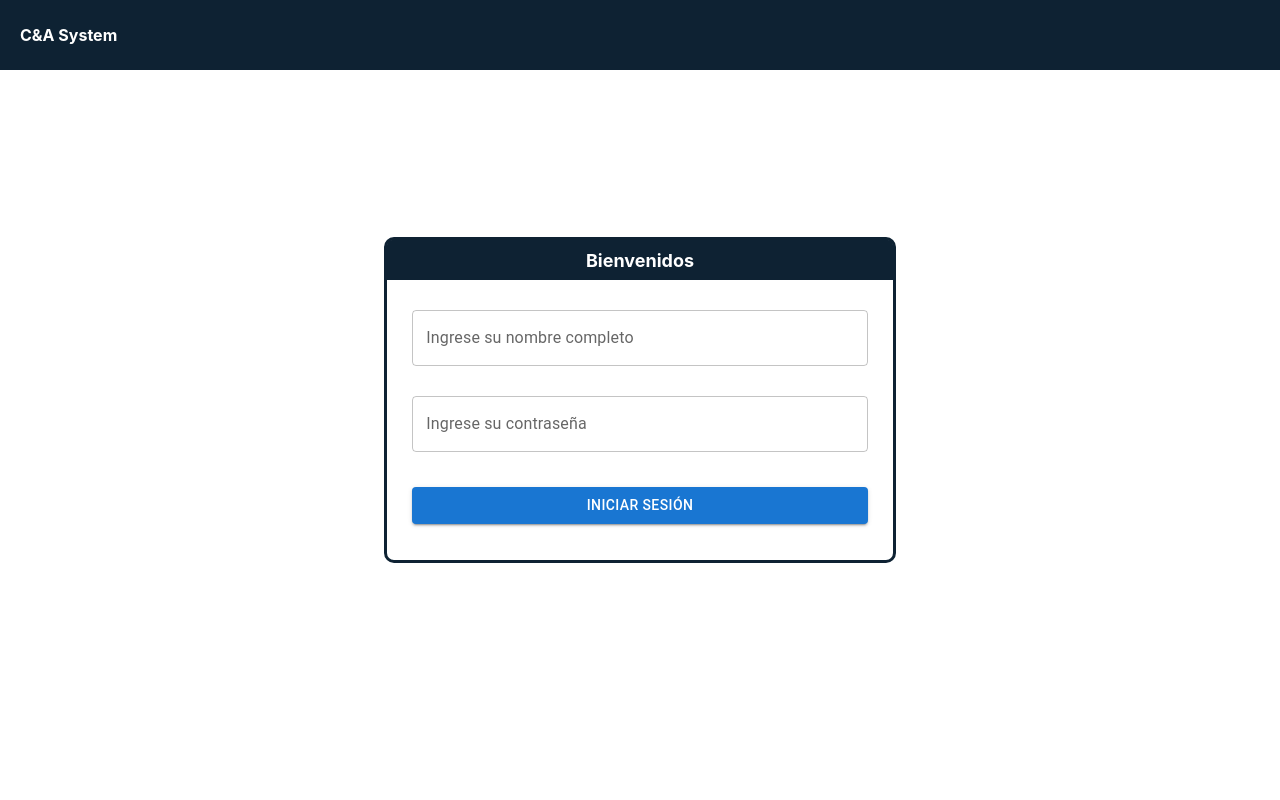
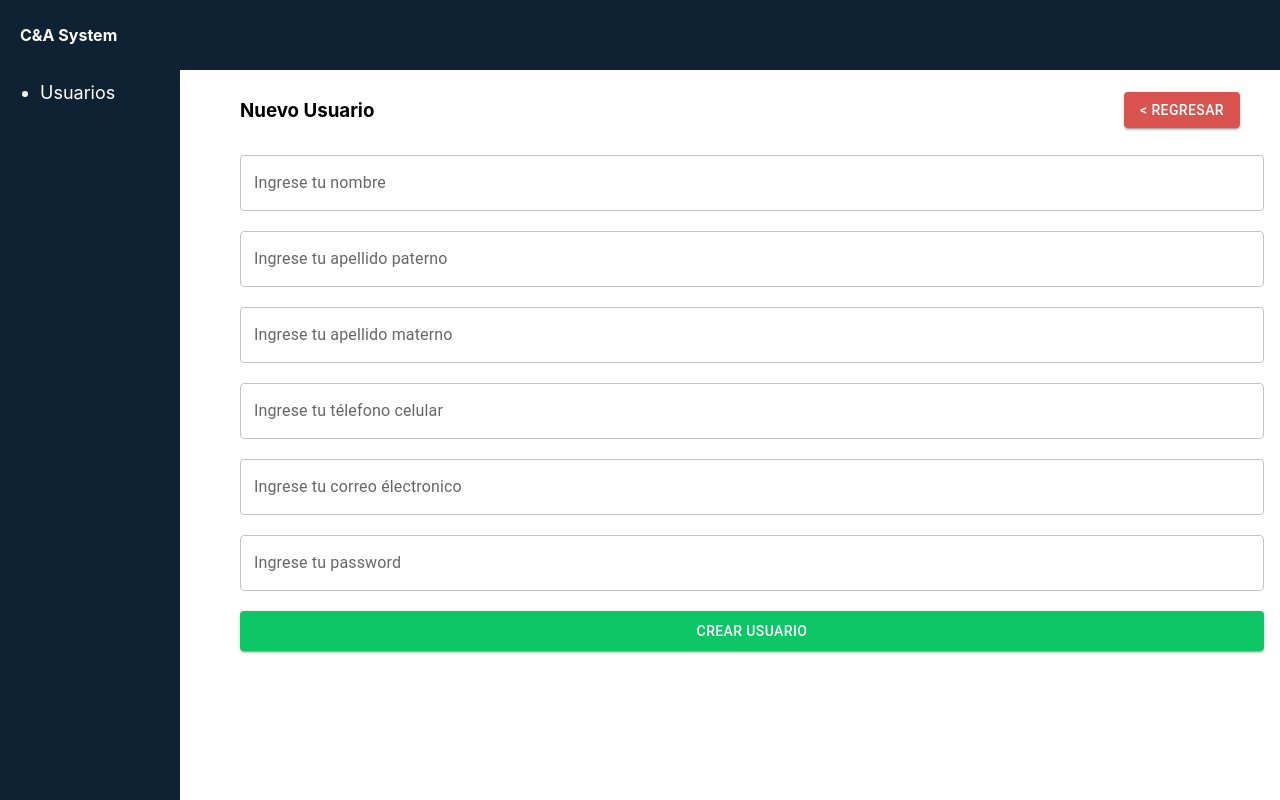
Before and after one commit to saulfranco14/c_a_project, a React (Create React App) app: page /new_user in a window 1280 px wide. Built offline with nearby package versions, Linux system fonts and the light colour scheme.

Commit message:
Se realiza el maquetado y la tabla de usuarios

```diff
--- a/package.json
+++ b/package.json
@@ -5,7 +5,9 @@
   "dependencies": {
     "@emotion/react": "^11.10.4",
     "@emotion/styled": "^11.10.4",
+    "@material-ui/core": "^4.12.4",
     "@mui/material": "^5.10.3",
+    "@mui/x-data-grid": "^5.17.1",
     "@testing-library/jest-dom": "^5.16.5",
     "@testing-library/react": "^13.4.0",
     "@testing-library/user-event": "^13.5.0",
@@ -13,6 +15,7 @@
     "react": "^18.2.0",
     "react-dom": "^18.2.0",
     "react-redux": "^8.0.2",
+    "react-router-dom": "^6.3.0",
     "react-scripts": "5.0.1",
     "redux": "^4.2.0",
     "redux-thunk": "^2.4.1",
--- a/src/App.js
+++ b/src/App.js
@@ -1,19 +1,41 @@
 import './css/global.css'
+import { BrowserRouter as Router, Route, Routes } from 'react-router-dom'
+
 // Redux
 import { Provider }   from 'react-redux';
 import store          from './store/store';
 
-import Header         from './components/Header'
-import Login          from './components/Login'
+// Header
+import Header         from './components/Header';
+
+// Login
+import Login          from './components/Login';
+
+// Sidebar
+import SideBar        from 'components/Sidebar';
+
+// User
+import User           from './components/Users';
+import NewUser        from 'components/Users/NewUser';
+
+
+
 
 function App() {
   return (
-    <>
+    <Router>
       <Provider store={store}>
         <Header/>
-        <Login/>
+        <SideBar/>
+        <Routes>
+          <Route path="/" element={<Login/>} />
+
+          <Route path='/users' element={<User/>} />
+          <Route path='/new_user' element={<NewUser/>} />
+
+        </Routes>
       </Provider>
-    </>
+    </Router>
   );
 }
 
--- a/src/components/Sidebar/index.js
+++ b/src/components/Sidebar/index.js
@@ -1,10 +1,13 @@
-import React from 'react';
+import React        from 'react';
+import { SideBar }  from './sidebar.styles';
 
 const Index = () => {
     return (
-        <>
-            <h1>Sidebar</h1>
-        </>
+        <SideBar>
+            <ul>
+                <li>Usuarios</li>
+            </ul>
+        </SideBar>
     );
 }
 
--- /dev/null
+++ b/src/components/Sidebar/sidebar.styles.js
@@ -0,0 +1,11 @@
+import styled from 'styled-components';
+
+export const SideBar = styled.div`
+    position: fixed;
+    height: 93vh;
+    background-color: var(--blue_primary);
+    margin-top: 4rem;
+    color: var(--white_primary);
+    font-size: 18px;
+    width: 180px;
+`
--- /dev/null
+++ b/src/components/Users/NewUser.js
@@ -0,0 +1,64 @@
+import React, {useState}    from 'react';
+import Input                from '../Inputs/Input';
+import { useNavigate }      from 'react-router-dom';
+import Box                  from '@mui/material/Box';
+import Button               from '@mui/material/Button';
+import { WrapperNewUser }   from './users.styles';
+import { UserInput }        from './UserInput';
+
+
+
+const NewUser = () => {
+
+    const [ newInput, setNewInput ]         = useState(UserInput);
+    const navigate                          = useNavigate();
+
+    const createUser = e => {
+        e.preventDefault();
+    }
+
+    const BackSite = () =>{
+        navigate('/users');
+    }
+
+    return (
+        <WrapperNewUser>
+            <section className='first-section'>
+                <h3>Nuevo Usuario</h3>
+                <Button variant="contained" onClick={()=>BackSite()}>
+                    {`<`} Regresar
+                </Button>
+            </section>
+            <section>
+                <Box
+                    component="form"
+                    className='box-form'
+                    noValidate
+                    autoComplete="off"
+                    onSubmit={createUser}
+                >
+                    {
+                        UserInput.map( (data, index) =>(
+                            <div key={index}>
+                                <Input
+                                    dataLogin   = {data}
+                                    index       = {index}
+                                    newInput    = {newInput}
+                                    setNewInput = {setNewInput}
+                                />
+                            </div>
+                        ) )
+                    }
+                    <Button
+                        type="submit"
+                        variant="contained"
+                        className='button-form-user'
+                    >
+                        Crear Usuario
+                    </Button>
+                </Box>
+            </section>
+        </WrapperNewUser>
+    );
+}
+export default NewUser;
--- /dev/null
+++ b/src/components/Users/UserInput.js
@@ -0,0 +1,62 @@
+export const UserInput = [
+    {
+        id: 1,
+        name_input: 'name_user',
+        style_input: 'outlined-basic',
+        class_name_input : 'input-form-user',
+        variant_input: 'outlined',
+        placeholder_input : 'Ingrese tu nombre',
+        value_input: '',
+        type_input: 'text'
+    },
+    {
+        id: 2,
+        name_input: 'first_name_user',
+        style_input: 'outlined-basic',
+        class_name_input : 'input-form-user',
+        variant_input: 'outlined',
+        placeholder_input : 'Ingrese tu apellido paterno',
+        value_input: '',
+        type_input: 'text'
+    },
+    {
+        id: 3,
+        name_input: 'last_name_user',
+        style_input: 'outlined-basic',
+        class_name_input : 'input-form-user',
+        variant_input: 'outlined',
+        placeholder_input : 'Ingrese tu apellido materno',
+        value_input: '',
+        type_input: 'text'
+    },
+    {
+        id: 4,
+        name_input: 'phone_user',
+        style_input: 'outlined-basic',
+        class_name_input : 'input-form-user',
+        variant_input: 'outlined',
+        placeholder_input : 'Ingrese tu télefono celular',
+        value_input: '',
+        type_input: 'tel'
+    },
+    {
+        id: 5,
+        name_input: 'email_user',
+        style_input: 'outlined-basic',
+        class_name_input : 'input-form-user',
+        variant_input: 'outlined',
+        placeholder_input : 'Ingrese tu correo électronico',
+        value_input: '',
+        type_input: 'email'
+    },
+    {
+        id: 6,
+        name_input: 'passsword_user',
+        style_input: 'outlined-basic',
+        class_name_input : 'input-form-user',
+        variant_input: 'outlined',
+        placeholder_input : 'Ingrese tu password',
+        value_input: '',
+        type_input: 'password'
+    },
+]
--- /dev/null
+++ b/src/components/Users/index.js
@@ -0,0 +1,56 @@
+import React            from 'react';
+import { useNavigate }  from 'react-router-dom';
+import { WrapperUser }  from './users.styles';
+import { DataGrid }     from '@mui/x-data-grid';
+import Button           from '@mui/material/Button';
+import {ColumnsUser}    from '../../utils/row_data';
+
+
+export const data_user = [
+    {
+        id_user: "6317f5996c00e9cc1fd0834a",
+        name_user: "Saul Mauricio",
+        first_name_user: "Franco",
+        last_name_user: "Rentería",
+        email_user: "fars_9301@hotmail.com",
+        id_rol: 1,
+        password_user: null,
+        active_user: true
+    }
+]
+
+const Index = () => {
+
+    const navigate          = useNavigate();
+
+    const  newUser = () => {
+        navigate('/new_user');
+    }
+
+    return (
+        <WrapperUser>
+            <section className='first-section'>
+                <h1 className='text-title'>Usuarios</h1>
+                <Button
+                    variant="contained"
+                    className='button-create'
+                    onClick={newUser}
+                    size="small"
+                >
+                    Crear Usuario
+                </Button>
+            </section>
+            <section className='grid-user'>
+                <DataGrid
+                    rows                ={data_user}
+                    columns             ={ColumnsUser}
+                    pageSize            ={12}
+                    rowsPerPageOptions  ={[12]}
+                    getRowId            ={data_user => data_user.id_user}
+                />
+            </section>
+        </WrapperUser>
+    );
+}
+
+export default Index;
--- /dev/null
+++ b/src/components/Users/users.styles.js
@@ -0,0 +1,63 @@
+import styled from 'styled-components';
+
+export const WrapperUser = styled.div`
+    display: flex;
+    flex-direction: column;
+
+    .text-title{
+        margin-top: 8%;
+        margin-left:30vh;
+        font-weight: bold;
+        font-size: 24px;
+        color: var(--blue_primary);
+    }
+
+    .grid-user{
+        height: 70vh;
+        width: 82vw;
+        margin-left: 30vh;
+    }
+
+    .first-section{
+        display: flex;
+        flex-direction : row;
+        align-items: center;
+        justify-content: space-between;
+    }
+    .button-create{
+        height: 40px;
+        margin-top: 6vw;
+        margin-right: 3%;
+    }
+`
+
+export const WrapperNewUser = styled.div`
+    display: flex;
+    flex-direction: column;
+
+    .input-form-user{
+        display: flex;
+        margin: 15px 0px 20px 0px;
+        width: 80%;
+        margin-left:30vh;
+    }
+    .button-form-user{
+        width: 80%;
+        height: 40px;
+        display: flex;
+        margin-left:30vh;
+        background-color: var(--green_primary);
+    }
+    .first-section{
+        margin-top: 10vh;
+        margin-left:30vh;
+        margin-right:5vh;
+        display: flex;
+        align-items: center;
+        justify-content: space-between;
+        Button{
+            background-color: var(--red_primary);
+        }
+    }
+
+`
--- a/src/css/global.css
+++ b/src/css/global.css
@@ -4,4 +4,5 @@
     --green_primary: #0CC665;
     --gray_primary: #D9D9D9;
     --blue_primary: #0E2233;
+    --red_primary : #d9534f;
 }
--- /dev/null
+++ b/src/utils/row_data.js
@@ -0,0 +1,43 @@
+import Button                       from '@mui/material/Button';
+import Link                         from "@material-ui/core/Link";
+
+export const ColumnsUser = [
+    { field: 'name_user' ,                      headerName: 'Nombre',                   width: 150 },
+    { field: 'first_name_user' ,                headerName: 'Apellido Paterno',         width: 150 },
+    { field: 'last_name_user' ,                 headerName: 'Apellido Materno',         width: 150 },
+    { field: 'email_user',                      headerName: 'Email',                    width: 200 },
+    // { field: 'telefono_usuario',                    headerName: 'Telefono Celular',         width: 200 },
+    // {
+    //     field           : "telefono_usuario",
+    //     headerName      : "Telefono Celular",
+    //     sortable        : false,
+    //     width           : 150,
+    //     disableClickEventBubbling: true,
+    //     renderCell: ( params ) => {
+    //     return <Link href={`tel:${params.row.telefono_usuario}`}>{params.row.telefono_usuario}</Link>
+    //         ;
+    //     }
+    // },
+    { field: 'id_rol',                                  headerName: 'Rol',                      width: 200 },
+    {
+        field: "",
+        headerName: "Editar",
+        sortable: false,
+        width: 100,
+        disableClickEventBubbling: true,
+        renderCell: ( params ) => {
+        return  <Button
+                    variant     ="contained"
+                    color       ="warning"
+                    size        ="small"
+                >
+                    <Link
+                        style   ={ {color:"#ffff", textDecoration:"none"} }
+                        href    ={`/user/${params.row.id_user}`}
+                    >
+                        Editar
+                    </Link>
+                </Button>;
+        }
+    },
+];
```
Also changed, not shown: 1 other file (tests, documents, lock files or other folders).
